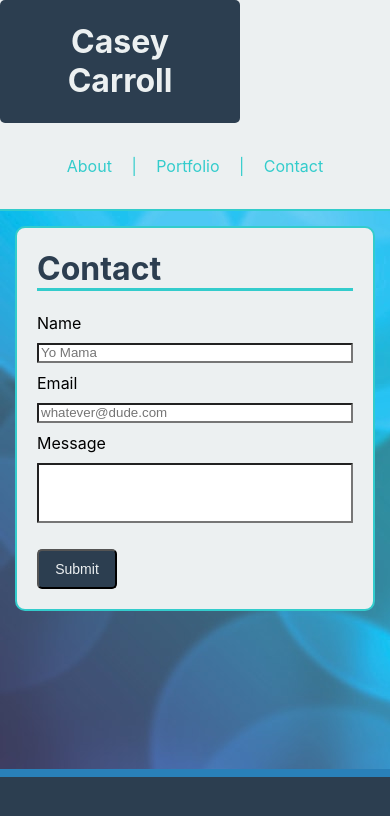
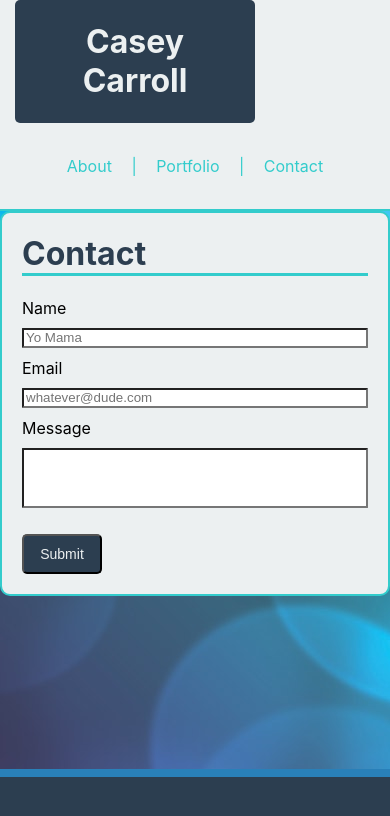
Before and after one commit to caseydean8/HTML-CSS-Rehomework, a React (Create React App) app in the folder re-basic-portfolio/bootcamp-portfolio/: page /contact in a window 390 px wide. Shown: the top 816 px of the page. Built offline with nearby package versions, Linux system fonts and the light colour scheme.

Commit message:
Improved responsiveness on portfolio page
Changed width of img, .image, and .caption to 350px on smaller screens.

Added padding on larger screens to center images.

```diff
--- a/re-basic-portfolio/bootcamp-portfolio/src/Components/Header.js
+++ b/re-basic-portfolio/bootcamp-portfolio/src/Components/Header.js
@@ -4,8 +4,8 @@ import { Link } from "react-router-dom";
 function Header() {
   return (
     <header style={headerStyle}>
-      <div style={headerContainer}>
-        <div style={casey}>
+      <div className="header-container">
+        <div className="name-box">
           <h1 style={ {color: "#ECF0F1", borderBottom: 'none'} }>Casey Carroll</h1>
         </div>
         <div className="header-links">
@@ -29,12 +29,12 @@ const headerContainer = {
   color: "#2C3E50"
 };
 
-const casey = {
-  background: '#2C3E50',
-  width: '240px',
-  padding: '1px 20px',
-  borderRadius: '5px'
-}
+// const casey = {
+//   background: '#2C3E50',
+//   width: '240px',
+//   padding: '1px 20px',
+//   borderRadius: '5px'
+// }
 
 // const linkStyle = {
 //   position: "absolute",
--- a/re-basic-portfolio/bootcamp-portfolio/src/Components/content.css
+++ b/re-basic-portfolio/bootcamp-portfolio/src/Components/content.css
@@ -1,4 +1,4 @@
- * {
+* {
   box-sizing: border-box;
 }
 
@@ -59,19 +59,26 @@ h1 {
   border-bottom: 3px solid #33cccc;
 }
 
+.header-container {
+  max-width: 960px;
+  margin: 0 auto;
+  position: relative;
+  color: #2c3e50;
+}
+
 .header-links {
   position: absolute;
   top: 0;
   right: -15px;
   padding: 33px 15px;
-  color: #33CCCC
+  color: #33cccc;
 }
 
 .image {
   float: left;
   position: relative;
   width: 400px;
-  padding-bottom: 20px
+  padding-bottom: 20px;
 }
 
 img {
@@ -83,7 +90,7 @@ input {
   width: 100%;
   margin: 10px 0;
   height: 20px;
-  border-radius: 1px
+  border-radius: 1px;
 }
 
 li {
@@ -94,12 +101,20 @@ li {
   height: 60px;
 }
 
+.name-box {
+  background: #2c3e50;
+  width: 240px;
+  padding: 1px 20px;
+  border-radius: 5px;
+}
+
 .portfolio-bottom {
   padding-top: 20px;
 }
 
 #portfolio {
   height: 1010px;
+  padding: 0 78px 0 78px;
 }
 
 ul {
@@ -111,6 +126,31 @@ ul {
     margin: 15px;
   }
 
+  .header-container {
+    margin: 0 15px 0 15px;
+  }
+
+  img,
+  .image {
+    width: 350px;
+  }
+
+  .caption {
+    width: 330px;
+  }
+
+  #portfolio {
+    height: 1440px;
+  }
+}
+
+@media screen and (max-width: 768px) {
+  .content {
+    margin: 0;
+  }
+}
+
+@media screen and (max-width: 640px) {
   .header-links {
     position: relative;
     right: 0;
```
